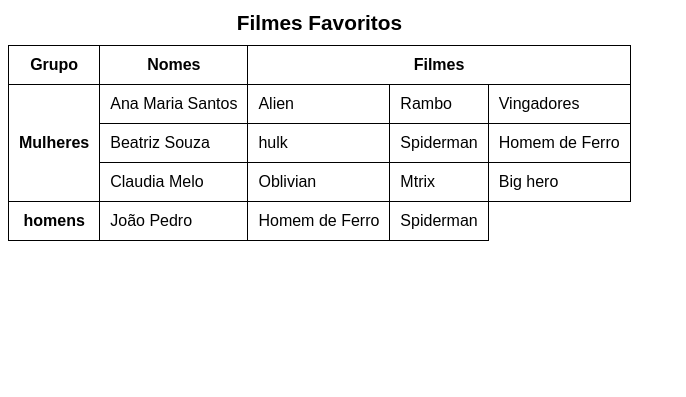
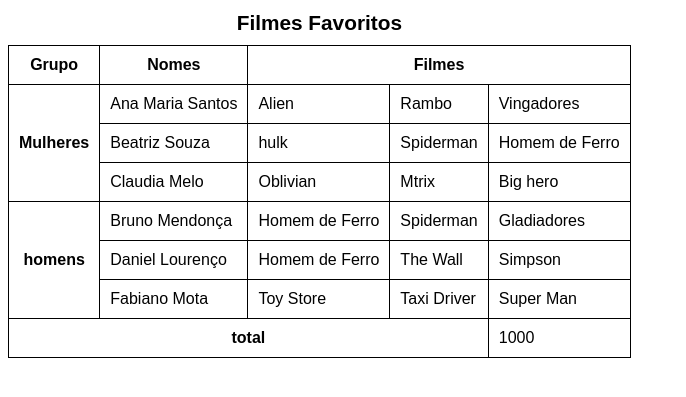
Before and after one commit to Jose-de-Freitas/html-css, a plain HTML site: page exercicios/exe23/tabela004.html in a window 1280 px wide. Shown: the part 79-476 px from the top of the page, without its empty margins (0-686 px from the left). Drawn offline with Linux system fonts and the light colour scheme.

Commit message:
Update tabela004.html

```diff
--- a/exercicios/exe23/tabela004.html
+++ b/exercicios/exe23/tabela004.html
@@ -32,15 +32,21 @@
         </caption>
         <thead>
             <tr>
-                <th>Grupo</th>
-                <th>Nomes</th>
-                 <th colspan="3">Filmes</th>
+                <th scope="col">Grupo</th>
+                <th scope="col">Nomes</th>
+                 <th colspan="3" scope="colgroup">Filmes</th>
             </tr>
 
         </thead>
+        <tfoot>
+            <tr>
+                <th colspan="4" scope="row">total</th>
+                <td>1000</td>
+            </tr>
+        </tfoot>
         <tbody>
             <tr>
-                <th rowspan="3">Mulheres</th>
+                <th rowspan="3" scope="rowgroup">Mulheres</th>
                 <td>Ana Maria Santos</td>
                 <td>Alien</td>
                 <td>Rambo</td>
@@ -60,12 +66,25 @@
 
             </tr>
             <tr>
-                <th>homens</th>
-                <td>João Pedro</td>
+                <th rowspan="3" scope="rowgroup">homens</th>
+                <td>Bruno Mendonça</td>
                 <td>Homem de Ferro</td>
                 <td>Spiderman</td>
+                <td>Gladiadores</td>
 
             </tr>
+            <tr>
+                <td>Daniel Lourenço</td>
+                <td> Homem de Ferro</td>
+                <td> The Wall </td>
+                <td> Simpson</td>
+
+            </tr>
+            <td>Fabiano Mota</td>
+            <td>Toy Store</td>
+            <td>Taxi Driver</td>
+            <td>Super Man</td>
+
 
         </tbody>
     </table>
```
